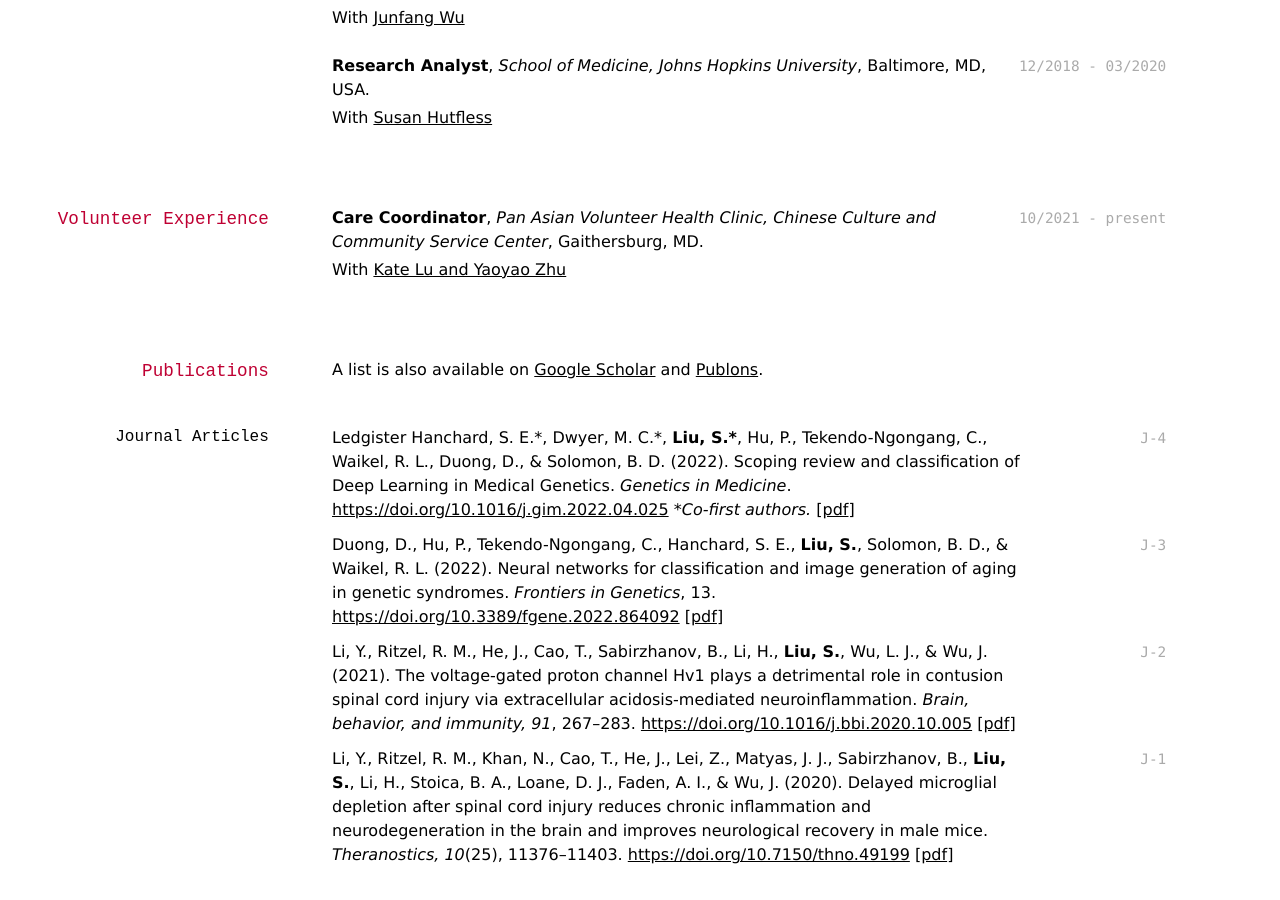
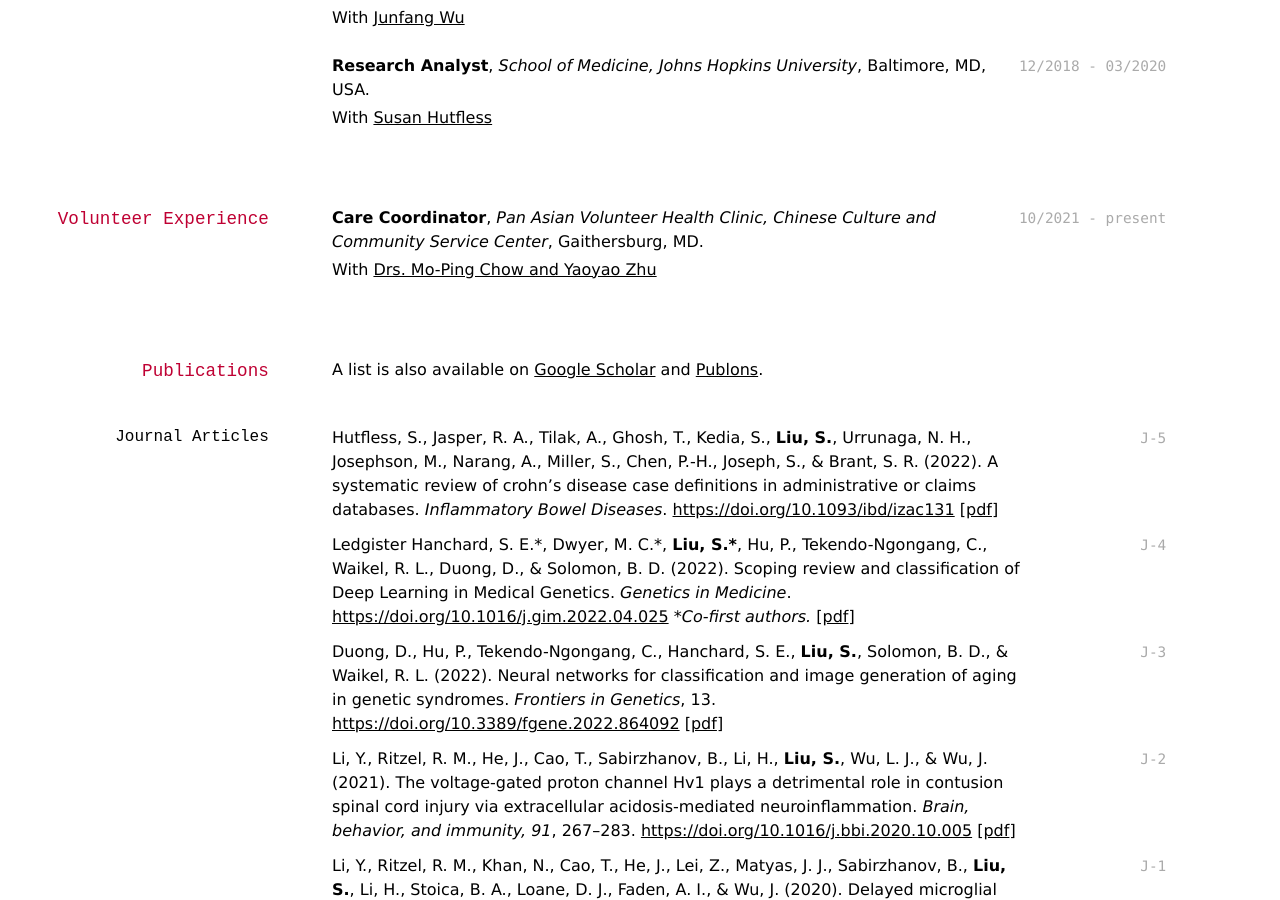
Before and after one commit to simonliu99/cv, a Jekyll site: the page built from index.md, in a window 1280 px wide and 900 px high, scrolled down 1025 px. Built offline with Jekyll 4.4.1, drawn with Linux system fonts in a browser that asks for light colours; some of the changed text lies outside the part shown.

Commit message:
Update CCACC blurb, change separators, and add IBD publication

```diff
--- a/index.md
+++ b/index.md
@@ -15,13 +15,13 @@ Bethesda, MD 20892<br>
 
 <div id="webaddress">
   <a href="mailto: simon.liu@nih.gov"><i class="fas fa-building"></i> simon.liu@nih.gov</a> -
-  <a href="https://www.genome.gov/about-nhgri/Division-of-Intramural-Research/Medical-Genetics-Branch"><i class="fas fa-dna"></i> nhgri/mgb</a><br>
+  <a href="https://www.genome.gov/about-nhgri/Division-of-Intramural-Research/Medical-Genetics-Branch"><i class="fas fa-dna"></i> nhgri/medical.genetics.branch</a><br>
   <a href="mailto: simon@simonliu.dev"><i class="fas fa-envelope"></i> simon@simonliu.dev</a> -
   <a href="https://simonliu.dev"><i class="fas fa-globe-americas"></i> simonliu.dev</a><br>
   <a href="https://github.com/simonliu99"><i class="fab fa-github"></i> github/simonliu99</a> -
   <a href="https://orcid.org/0000-0002-1182-5492"><i class="fab fa-orcid"></i> orcid/0000-0002-1182-5492</a><br>
   <a href="https://www.linkedin.com/in/simonliu99/"><i class="fab fa-linkedin"></i> linkedin/simonliu99</a> -
-  <a href="https://scholar.google.com/citations?user=fwh_UDMAAAAJ&hl=en/"><i class="fas fa-book"></i> google/scholar</a>
+  <a href="https://scholar.google.com/citations?user=fwh_UDMAAAAJ&hl=en/"><i class="fas fa-book"></i> google.scholar</a>
 </div>
 
 
@@ -71,7 +71,7 @@ I am a member of the [Medical Genomics Unit](https://www.genome.gov/staff/Benjam
 
 `10/2021 - present`
 **Care Coordinator**, *Pan Asian Volunteer Health Clinic, Chinese Culture and Community Service Center*, Gaithersburg, MD.
-- With [Kate Lu and Yaoyao Zhu](https://www.ccacchealth.org/staff)
+- With [Drs. Mo-Ping Chow and Yaoyao Zhu](https://www.ccacchealth.org/staff)
 
 
 ## Publications
@@ -79,6 +79,9 @@ I am a member of the [Medical Genomics Unit](https://www.genome.gov/staff/Benjam
 A list is also available on [Google Scholar](https://scholar.google.com/citations?user=fwh_UDMAAAAJ&hl=en) and [Publons](https://publons.com/researcher/4986544/simon-liu/).
 
 ### Journal Articles
+
+`J-5`
+Hutfless, S., Jasper, R. A., Tilak, A., Ghosh, T., Kedia, S., **Liu, S.**, Urrunaga, N. H., Josephson, M., Narang, A., Miller, S., Chen, P.-H., Joseph, S., &amp; Brant, S. R. (2022). A systematic review of crohn’s disease case definitions in administrative or claims databases. *Inflammatory Bowel Diseases*. [https://doi.org/10.1093/ibd/izac131](https://doi.org/10.1093/ibd/izac131) [[pdf](https://simonliu.dev/files/cv/liu_j5_systematic_review_of_crohns.pdf)]
 
 `J-4`
 Ledgister Hanchard, S. E.\*, Dwyer, M. C.\*, **Liu, S.\***, Hu, P., Tekendo-Ngongang, C., Waikel, R. L., Duong, D., & Solomon, B. D. (2022). Scoping review and classification of Deep Learning in Medical Genetics. *Genetics in Medicine*. [https://doi.org/10.1016/j.gim.2022.04.025](https://doi.org/10.1016/j.gim.2022.04.025) \**Co-first authors.* [[pdf](https://simonliu.dev/files/cv/liu_j4_dl_in_medical_genetics.pdf)]
@@ -107,11 +110,6 @@ Hutfless, S. M., Chu, D., **Liu, S.**, & Kalloo, A. N. (2020). Predictors of ERC
 
 `A-1`
 Hutfless, S. M., Chen, P.-H., Miller, S. D., Josephson, M., Joseph, S., Urrunaga, N., Kedia, S., **Liu, S.**, Arya, N., Hobstetter, L., Persad, P., Yeretssian, G., & Brant, S. R. (2020). Would K50\* by any other name smell so sweet? A systematic review of claims-based Crohn's disease case definitions. *Gastroenterology, 158*(6). <a href="https://doi.org/10.1016/s0016-5085(20)31712-1">https://doi.org/10.1016/s0016-5085(20)31712-1</a> [[pdf](https://simonliu.dev/files/cv/liu_a1_k50_crohns.pdf)]
-
-<!-- ### In Submission -->
-
-<!-- `S-1` -->
-<!-- Ledgister Hanchard, S.\*, Dwyer, M.C.\*, **Liu, S.\***, Hu, P., Tekendo-Ngongang, C., Waikel, R.L., Duong, D., & Solomon, B.D. Scoping review and classification of deep learning in medical genetics. [Accepted]. \**Equal contributions.* -->
 
 
 ## Presentations
```
